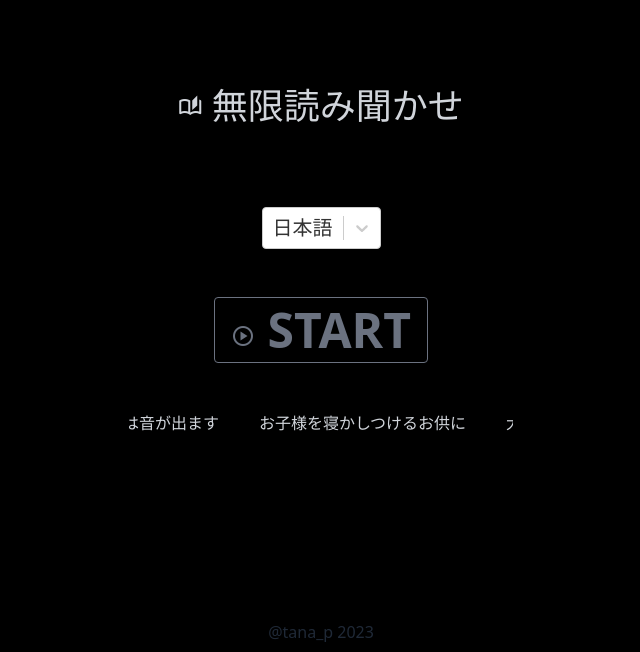
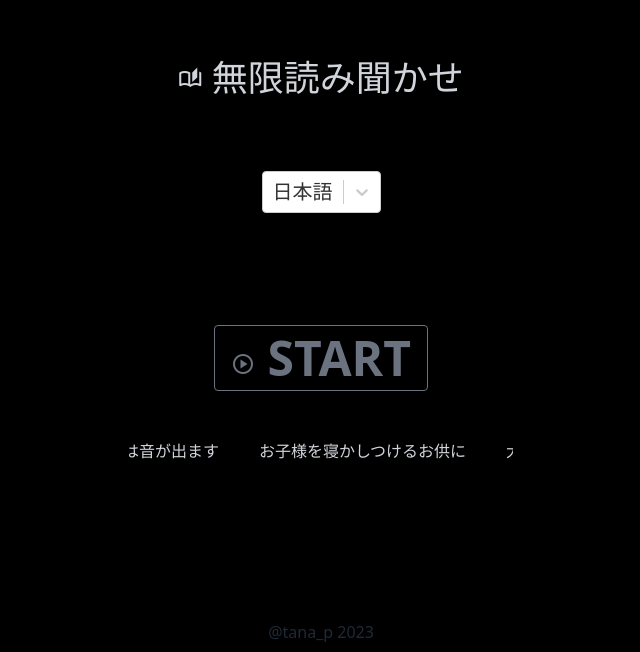
Before and after one commit to tanapi/ai-bed-time-story, a Next.js app: page / in a window 1280 px wide. Shown: the part 148-800 px from the top of the page, without its empty margins (319-959 px from the left). Built offline with nearby package versions, Linux system fonts and the light colour scheme; no server answers.

Commit message:
fix: layout

```diff
--- a/src/pages/index.tsx
+++ b/src/pages/index.tsx
@@ -108,7 +108,7 @@ const Home: NextPage = () => {
       <div className="text-3xl sm:text-4xl px-4 py-4 max-w-3xl h-max">
         {Paragraph()}
       </div>
-      <div className="text-xl px-4 py-8">
+      <div className="text-xl px-4 pt-6 pb-24">
         {Select()}
       </div>
       <div className="text-5xl px-4 py-4">
```
